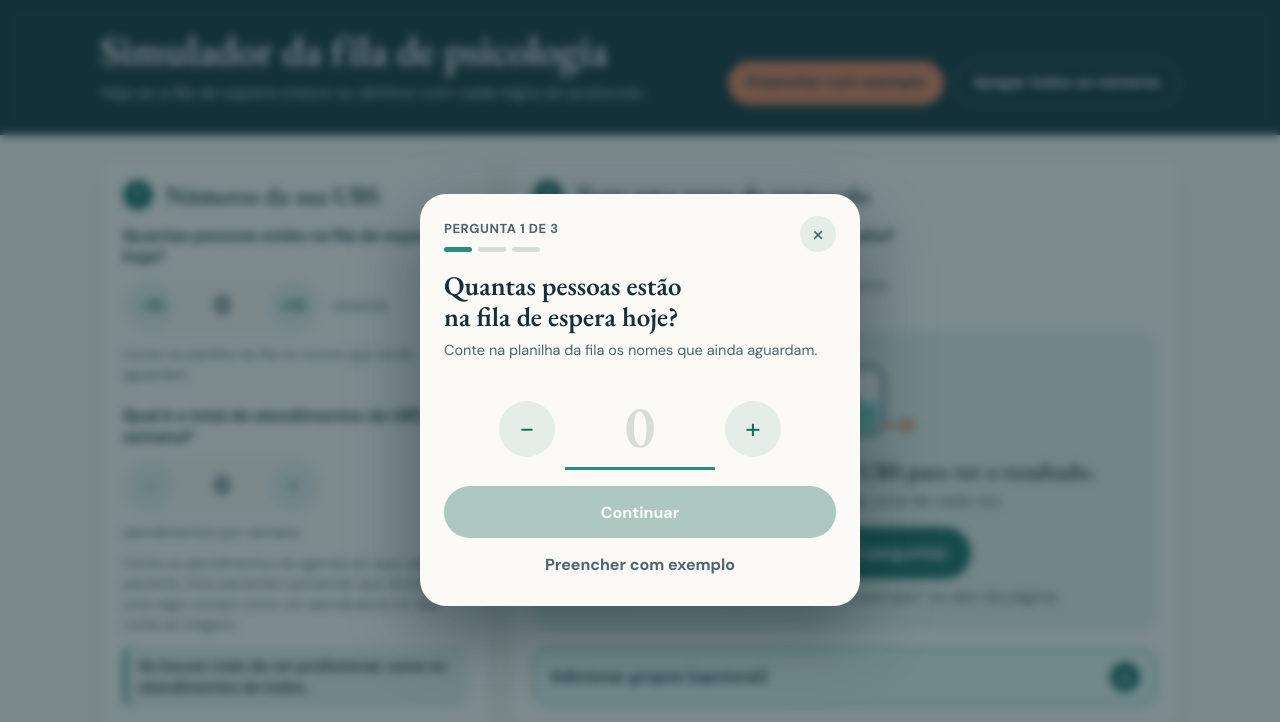
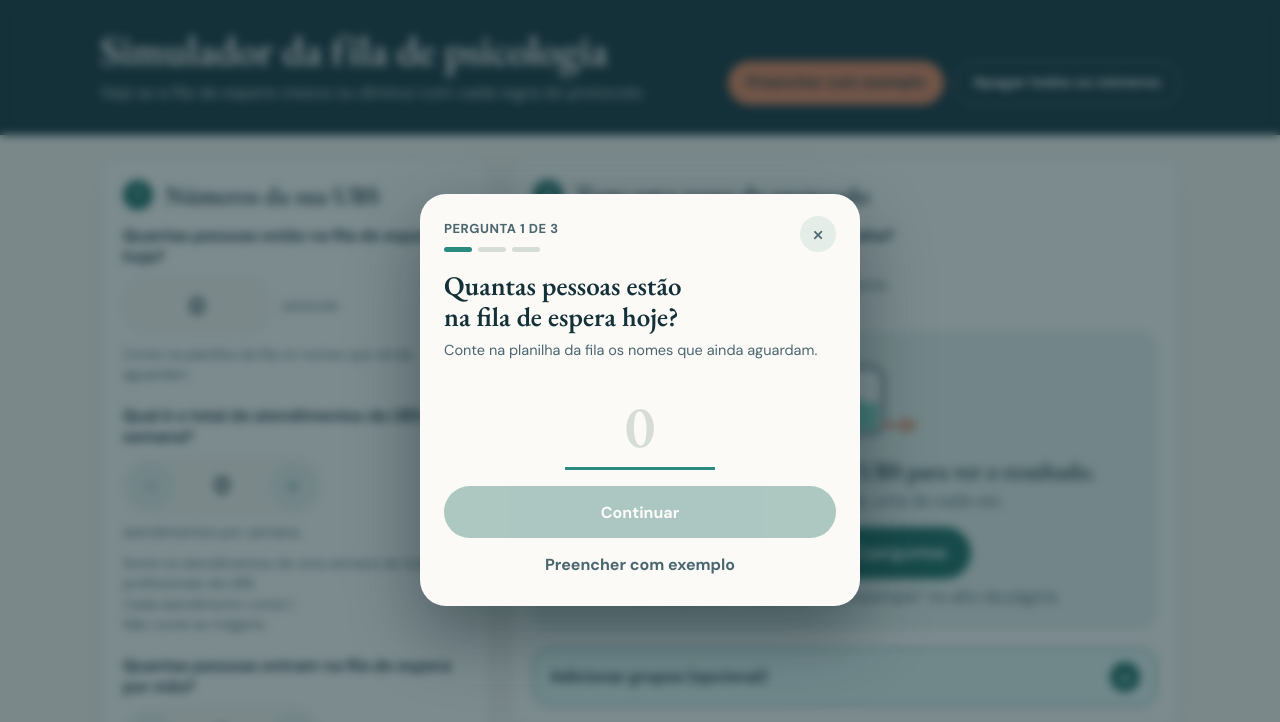
Before and after one commit to savepointgestao-bit/SimuladorFila, a plain HTML site: page index.html in a window 1280 px wide. Shown: the top 722 px of the page. Drawn offline with nearby package versions, Linux system fonts and the light colour scheme.

Commit message:
Simulador: fila sem botoes de +10/-10 e texto de atendimentos mais claro
- Pergunta da fila hoje agora e so o campo, sem botoes de +10 e -10
- Texto de ajuda dos atendimentos por semana refeito em tres linhas curtas

Co-Authored-By: Claude Sonnet 5.5 <noreply@anthropic.com>
Claude-Session: https://claude.ai/code/session_019hAH8iy1vWBHLF7qSsydLe

```diff
--- a/index.html
+++ b/index.html
@@ -81,6 +81,8 @@ h3 { font-size: 15px; margin: 0 0 6px; }
 .stepper input:focus { outline: none; }
 .stepper input::-webkit-outer-spin-button, .stepper input::-webkit-inner-spin-button { -webkit-appearance: none; margin: 0; }
 .stepper.small button { min-width: 40px; height: 40px; }
+.stepper.solo { padding: 4px 8px; }
+.stepper.solo input { width: 130px; height: 46px; }
 .stepper.small input { font-size: 20px; width: 70px; }
 
 .seg { display: grid; grid-auto-flow: column; grid-auto-columns: 1fr; gap: 2px; background: var(--sage); border-radius: 14px; padding: 3px; }
@@ -198,7 +200,7 @@ td.up, .t-up { color: var(--coral-d); } td.down, .t-down { color: var(--teal-d);
 .x { font: inherit; font-size: 24px; line-height: 1; width: 36px; height: 36px; border-radius: 50%; border: 0; background: var(--sage); color: var(--ink2); cursor: pointer; flex: none; }
 .x:hover { color: var(--ink); }
 .sheet h2 { font-size: 27px; line-height: 1.15; margin: 0 0 8px; }
-.m-hint { margin: 0; font-size: 14.5px; color: var(--ink2); }
+.m-hint { margin: 0; font-size: 14.5px; color: var(--ink2); white-space: pre-line; }
 .m-input { display: flex; justify-content: center; margin: 26px 0 10px; }
 .big { display: flex; align-items: center; gap: 10px; }
 .big button { font: inherit; font-size: 28px; line-height: 1; width: 56px; height: 56px; flex: none; border-radius: 50%; border: 0; background: var(--sage); color: var(--teal-d); cursor: pointer; }
@@ -276,10 +278,8 @@ td.up, .t-up { color: var(--coral-d); } td.down, .t-down { color: var(--teal-d);
       <div class="field">
         <label class="q" for="fila">Quantas pessoas estão na fila de espera hoje?</label>
         <div class="row">
-          <div class="stepper" data-step="10">
-            <button type="button" data-d="-1" aria-label="Diminuir 10">−10</button>
+          <div class="stepper solo">
             <input id="fila" type="number" inputmode="numeric" min="0" max="100000" value="0">
-            <button type="button" data-d="1" aria-label="Aumentar 10">+10</button>
           </div>
           <span class="unit">pessoas</span>
         </div>
@@ -296,8 +296,7 @@ td.up, .t-up { color: var(--coral-d); } td.down, .t-down { color: var(--teal-d);
           </div>
           <span class="unit">atendimentos por semana</span>
         </div>
-        <p class="hint">Conte os atendimentos da agenda em que cabe um paciente. Dois pacientes quinzenais que dividem uma vaga contam como um atendimento só. Não conte as triagens.</p>
-        <div class="note">Se houver mais de um profissional, some os atendimentos de todos.</div>
+        <p class="hint">Some os atendimentos de uma semana de todos os profissionais da UBS.<br>Cada atendimento conta 1.<br>Não conte as triagens.</p>
       </div>
 
       <div class="field">
@@ -778,10 +777,10 @@ $('btn-limpar').addEventListener('click', (e) => {
 
 // ---------- popup de perguntas ----------
 const STEPS = [
-  { id: 'fila', q: 'Quantas pessoas estão na fila de espera hoje?', min: 0, max: 100000, step: 10,
+  { id: 'fila', q: 'Quantas pessoas estão na fila de espera hoje?', min: 0, max: 100000, step: 1, solo: true,
     hint: 'Conte na planilha da fila os nomes que ainda aguardam.' },
   { id: 'horarios', q: 'Qual é o total de atendimentos da UBS por semana?', min: 1, max: 1000, step: 1,
-    hint: 'Conte os atendimentos da agenda em que cabe um paciente. Dois pacientes quinzenais que dividem uma vaga contam como um atendimento só. Não conte as triagens. Se houver mais de um profissional, some os atendimentos de todos.' },
+    hint: 'Some os atendimentos de uma semana de todos os profissionais da UBS.\nCada atendimento conta 1.\nNão conte as triagens.' },
   { id: 'entradas', q: 'Quantas pessoas entram na fila de espera por mês?', min: 0, max: 10000, step: 1,
     hint: 'Conte na planilha da fila quantos nomes foram incluídos em um mês comum, sem férias ou feriados longos, para fazer a estimativa.' }
 ];
@@ -831,7 +830,9 @@ function bigEl(s) {
     commit(s);
   });
   input.addEventListener('blur', () => { input.value = W[s.id] == null ? '' : W[s.id]; });
-  wrap.appendChild(minus); wrap.appendChild(input); wrap.appendChild(plus);
+  if (!s.solo) wrap.appendChild(minus);
+  wrap.appendChild(input);
+  if (!s.solo) wrap.appendChild(plus);
   return wrap;
 }
 function commit(s) {
```
